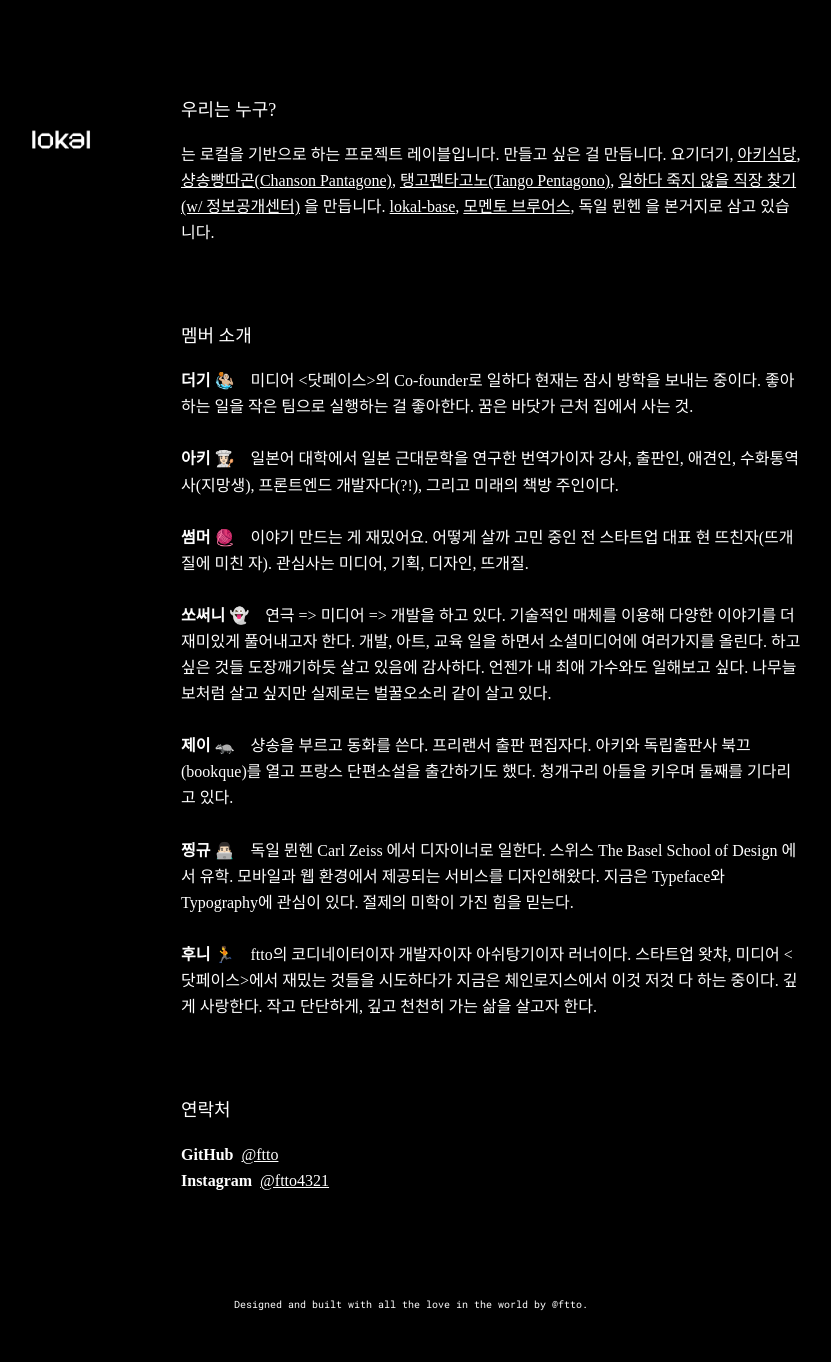
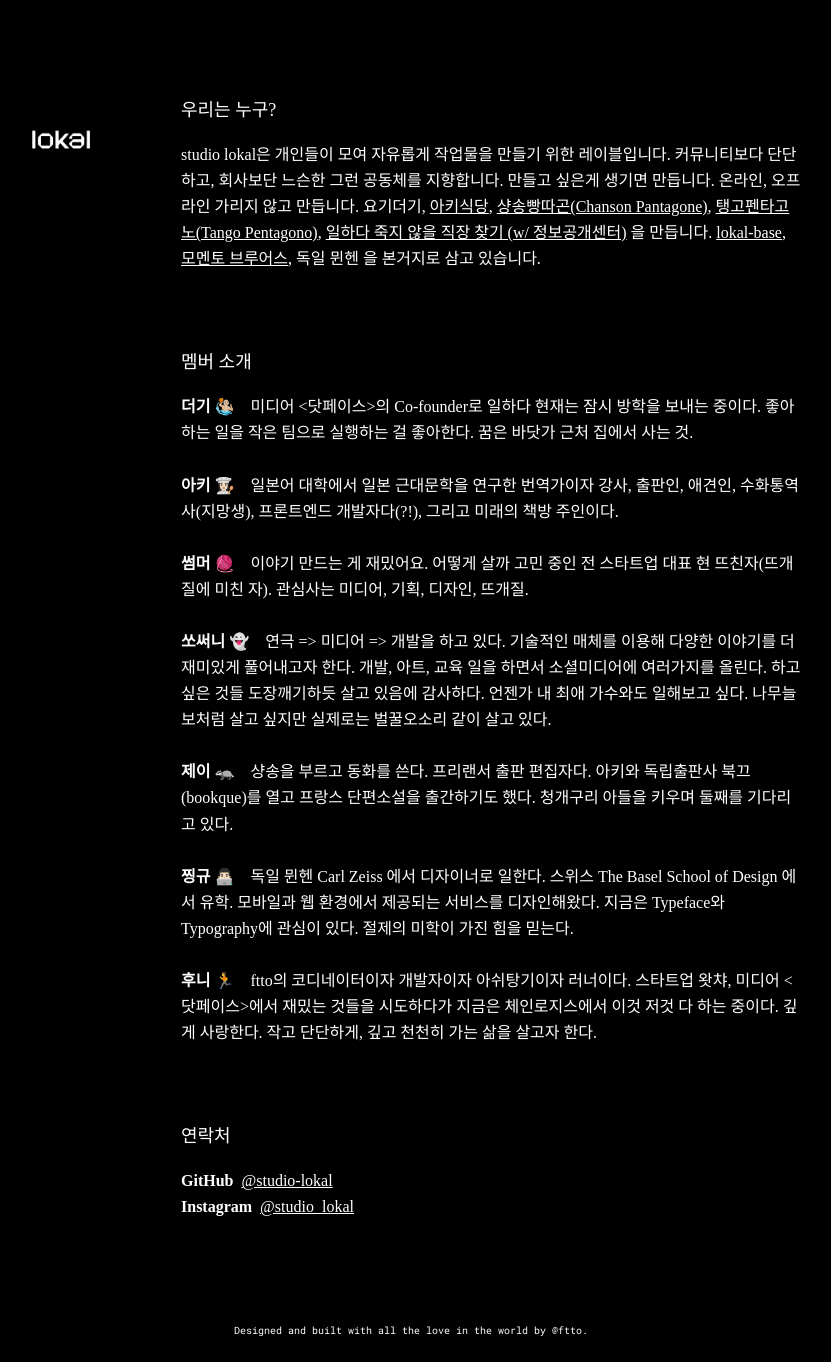
Before and after one commit to studio-lokal/studio-lokal.github.io, a Jekyll site: the page built from index.html, in a window 1280 px wide. Shown: the whole page, without its empty margins (229-1060 px from the left). Built offline with Jekyll 4.4.1, drawn with Linux system fonts in a browser that asks for light colours; some web fonts are replaced; before the commit the page ends 1336 px from its top, so only the background shows below that.

Commit message:
update: info

```diff
--- a/_config.yml
+++ b/_config.yml
@@ -18,18 +18,18 @@
 # You can create any custom variable you would like, and they will be accessible
 # in the templates via {{ site.myvariable }}.
 
-title: FTTO
+title: Studio Lokal
 description: >- # this means to ignore newlines until "baseurl:"
-  ftto는 언더씬에서 활동하는 레이블입니다. 커뮤니티보다 단단하고, 회사보단 느슨한 그런 공동체를 지향합니다. 만들고 싶은게 생기면 그냥 만듭니다. 생각만 하지 않고 그냥 만듭니다. 온라인, 오프라인 가리지 않고 그냥 만듭니다.
+  studio lokal은 개인들이 모여 자유롭게 작업물을 만들기 위한 레이블입니다. 커뮤니티보다 단단하고, 회사보단 느슨한 그런 공동체를 지향합니다. 만들고 싶은게 생기면 만듭니다. 온라인, 오프라인 가리지 않고 만듭니다.
 baseurl: "" # the subpath of your site, e.g. /blog
-url: "https://ftto.kr" # the base hostname & protocol for your site, e.g. http://example.com
+url: "https://studio-lokal.kr" # the base hostname & protocol for your site, e.g. http://example.com
 contacts:
   - name: GitHub
-    link: https://github.com/ftto
-    label: "@ftto"
+    link: https://github.com/studio-lokal
+    label: "@studio-lokal"
   - name: Instagram
-    link: https://instagram.com/ftto4321
-    label: "@ftto4321"
+    link: https://www.instagram.com/studio_lokal/
+    label: "@studio_lokal"
 
 # Build settings
 plugins:
--- a/index.html
+++ b/index.html
@@ -13,7 +13,7 @@
     <div class="main__content">
       <h4>우리는 누구?</h4>
       <p>
-        <studio lokal>는 로컬을 기반으로 하는 프로젝트 레이블입니다. 만들고 싶은 걸 만듭니다.
+        studio lokal은 개인들이 모여 자유롭게 작업물을 만들기 위한 레이블입니다. 커뮤니티보다 단단하고, 회사보단 느슨한 그런 공동체를 지향합니다. 만들고 싶은게 생기면 만듭니다. 온라인, 오프라인 가리지 않고 만듭니다.
         {% for p in site.data.projects %}
           {% if p.src %}
             <a href="{{ p.src }}" target="_blank">{{ p.name }}</a>{% if forloop.last == false %}, {% endif %}
```
